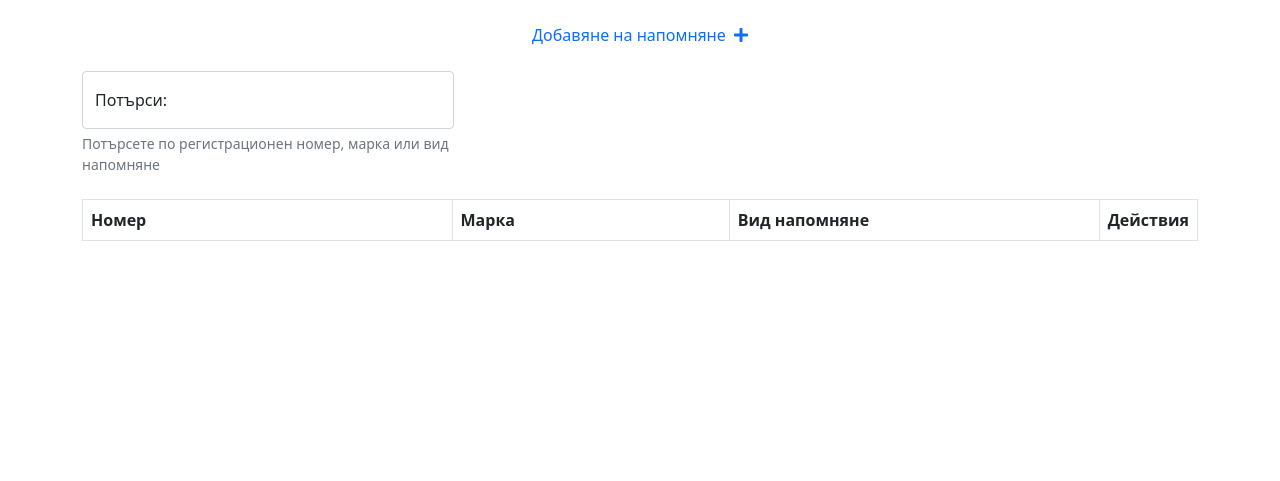
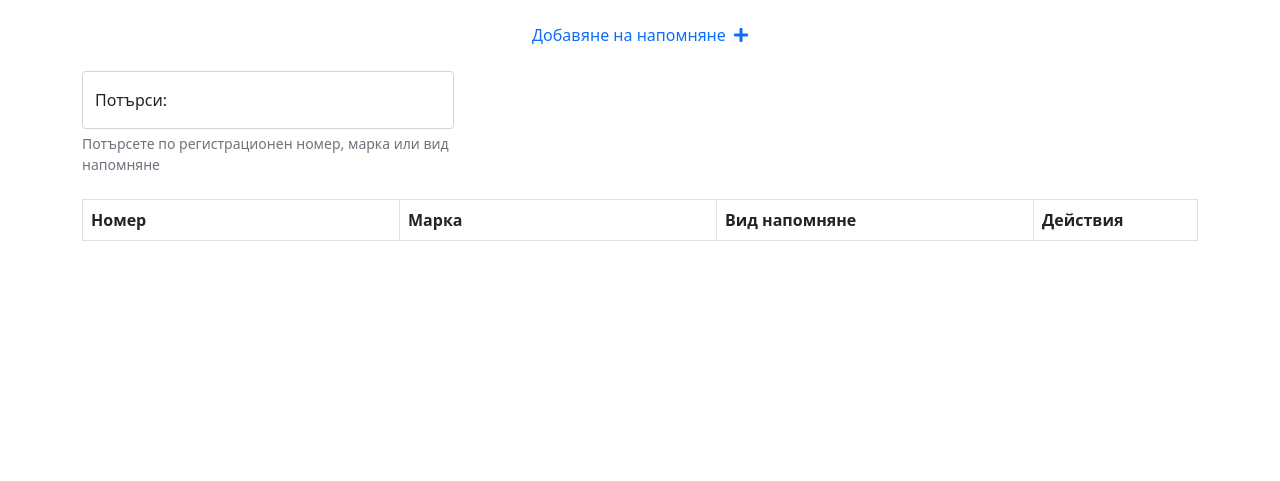
Before and after one commit to DanailYordanov/Office-EIT, a Django app: page /reminders/ in a window 1280 px wide. Shown: the part 202-683 px from the top of the page. Run offline with Django 3.2, Linux system fonts and the light colour scheme; the visitor is signed in with stand-in values (Sample User, id 1); data that the repository does not hold is empty.

Commit message:
Fix some things

```diff
--- a/project/main/templates/main/lists/cars_list.html
+++ b/project/main/templates/main/lists/cars_list.html
@@ -15,7 +15,7 @@
     <table class="table table-striped table-bordered align-middle">
         <thead>
             <tr>
-                <th class="col-1">#</th>
+                <th class="col-1">№</th>
                 <th class="col-5">Номер</th>
                 <th class="col-4">Марка</th>
                 <th class="col-1">Действия</th>
--- a/project/main/templates/main/lists/reminders_list.html
+++ b/project/main/templates/main/lists/reminders_list.html
@@ -16,9 +16,9 @@
 <table class="table table-striped table-bordered table-responsive">
     <thead>
         <tr>
-            <th class="col-4">Номер</th>
-            <th class="col-3">Марка</th>
-            <th class="col-4">Вид напомняне</th>
+            <th class="col-2">Номер</th>
+            <th class="col-2">Марка</th>
+            <th class="col-2">Вид напомняне</th>
             <th class="col-1">Действия</th>
         </tr>
     </thead>
--- a/project/main/views.py
+++ b/project/main/views.py
@@ -65,7 +65,7 @@ def update_car(request, pk):
 
             if form.is_valid():
                 form.save()
-                return redirect('main:update-car', pk=pk)
+                return redirect('main:cars-list')
         else:
             form = forms.CarModelForm(instance=car)
     else:
@@ -137,7 +137,7 @@ def update_reminder(request, pk):
 
             if form.is_valid():
                 form.save()
-                return redirect('main:update-reminder', pk=pk)
+                return redirect('main:reminders-list')
         else:
             form = forms.ReminderModelForm(instance=reminder)
     else:
@@ -209,7 +209,7 @@ def update_service(request, pk):
 
             if form.is_valid():
                 form.save()
-                return redirect('main:update-service', pk=pk)
+                return redirect('main:services-list')
         else:
             form = forms.ServiceModelForm(instance=service)
     else:
@@ -310,7 +310,7 @@ def update_contractor(request, pk):
 
             if form.is_valid():
                 form.save()
-                return redirect('main:update-contractor', pk=pk)
+                return redirect('main:contractors-list')
         else:
             form = forms.ContractorsModelForm(instance=contractor)
     else:
@@ -631,7 +631,7 @@ def update_address(request, pk):
 
             if form.is_valid():
                 form.save()
-                return redirect('main:update-address', pk=pk)
+                return redirect('main:addresses-list')
         else:
             form = forms.AddressModelForm(instance=address)
     else:
```
